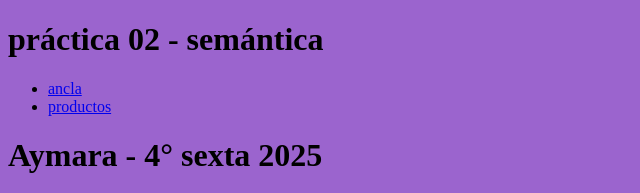
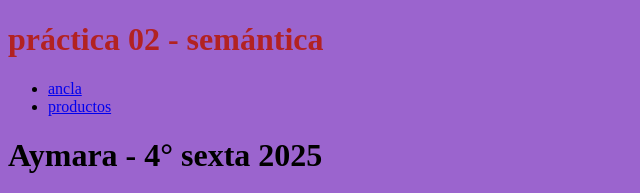
Before and after one commit to aymisss/ejemplo, a plain HTML site: page index.html in a window 1280 px wide. Shown: the top 193 px of the page, without its empty margins (0-640 px from the left). Drawn offline with Linux system fonts and the light colour scheme.

Commit message:
cambié el color

```diff
--- a/color.css
+++ b/color.css
@@ -2,3 +2,7 @@
 body{
     background-color: rgb(155, 100, 206);
 }
+
+.título {
+    color: firebrick;
+}
--- a/index.html
+++ b/index.html
@@ -23,7 +23,7 @@
 <header>
     <!-- cabecera de la página web -->
 
-     <h1>práctica 02 - semántica</h1>
+     <h1 class="título">práctica 02 - semántica</h1>
      <!-- título de la página web -->
 </header>
 
```
